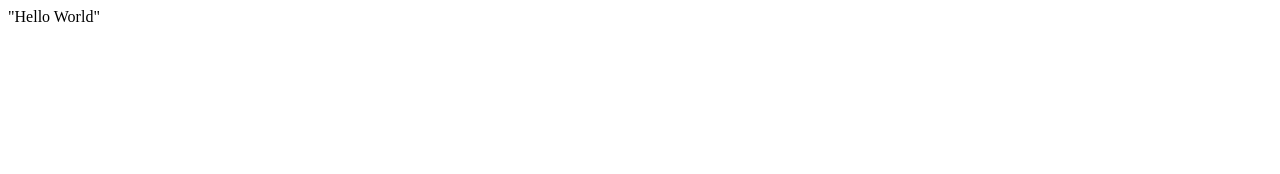
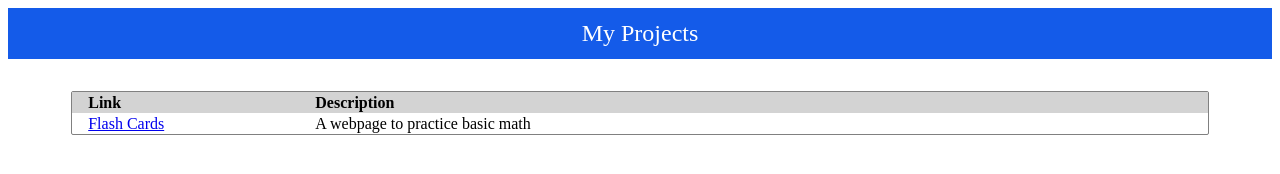
Before and after one commit to tbws76/tbws76.github.io, a plain HTML site: page index.html in a window 1280 px wide. Drawn offline with Linux system fonts and the light colour scheme.

Commit message:
create launch page

```diff
--- a/index.html
+++ b/index.html
@@ -1 +1,25 @@
-"Hello World"
+<!DOCTYPE html>
+<html>
+  <Head>
+    <link rel="stylesheet" href="styles.css">
+  </Head>
+  <body id="root">
+    <header class="header">
+      <div class="header-title text-center">My Projects</div>
+    </header>
+    <div>
+      <table class="projects">
+        <tbody>
+          <tr>
+            <th width="20%">Link</th>
+            <th width="80%">Description</th>
+          </tr>
+          <tr>
+            <td><a target="_blank" href="/flashcards">Flash Cards</a></td>
+            <td>A webpage to practice basic math</td>
+          </tr>
+        </tbody>
+      </table>
+    </div>
+  </body>
+</html>
--- /dev/null
+++ b/styles.css
@@ -0,0 +1,37 @@
+.header {
+  display: grid;
+  grid-template-columns: repeat(5, auto);
+  grid-column-gap: 0.75rem;
+  padding: 0.75rem;
+  background-color: #145be9;
+  align-items: center;
+  font-size: 1.5rem;
+  color: white;
+}
+
+.header-title {
+  grid-column-start: 2;
+  grid-column-end: 5;
+}
+
+.text-center {
+  text-align: center;
+}
+
+.projects {
+  width: 90%;
+  margin: 2rem auto;
+  text-align: center;
+  border: 1px solid grey;
+  border-radius: 2px;
+  border-spacing: 0;
+}
+
+.projects th {
+  background-color: lightgrey;
+}
+
+.projects td, th {
+  padding: 0.1rem 1rem;
+  text-align: left;
+}
```
